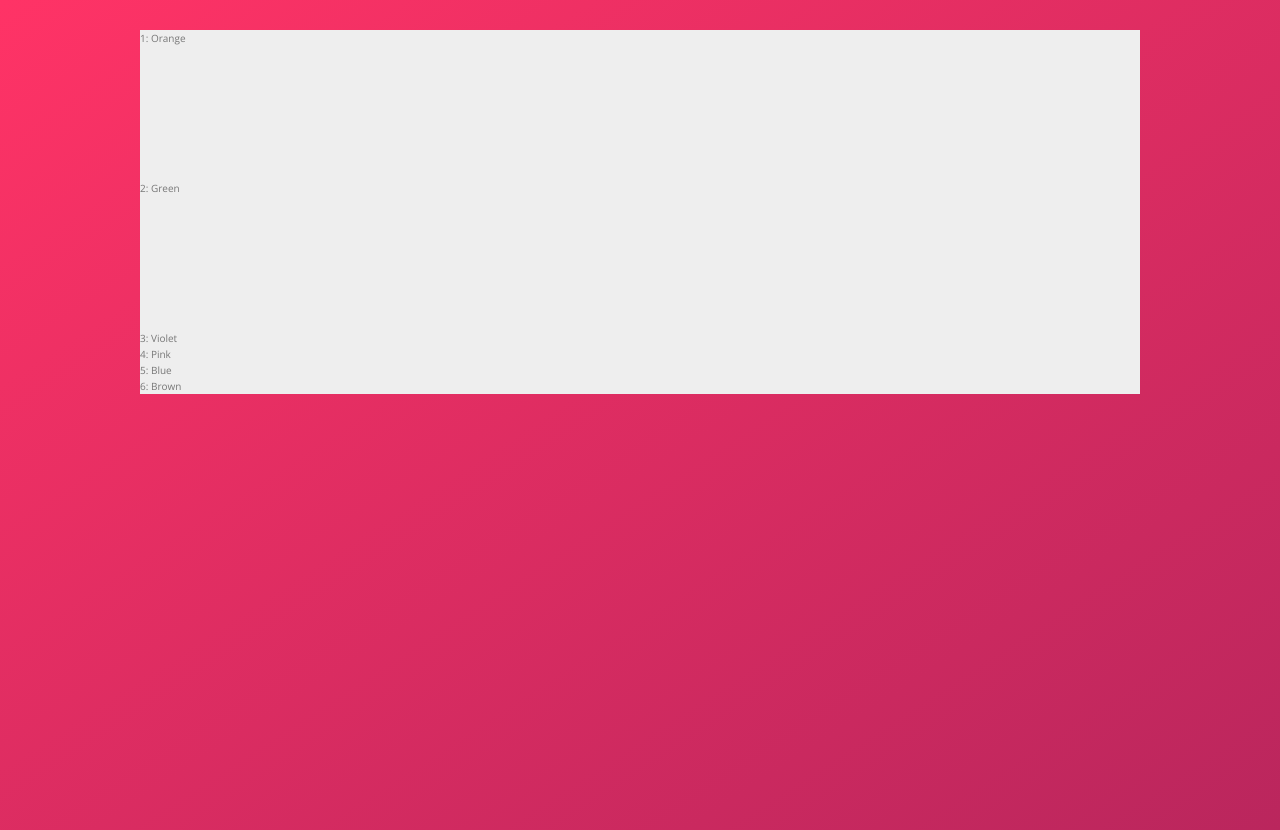
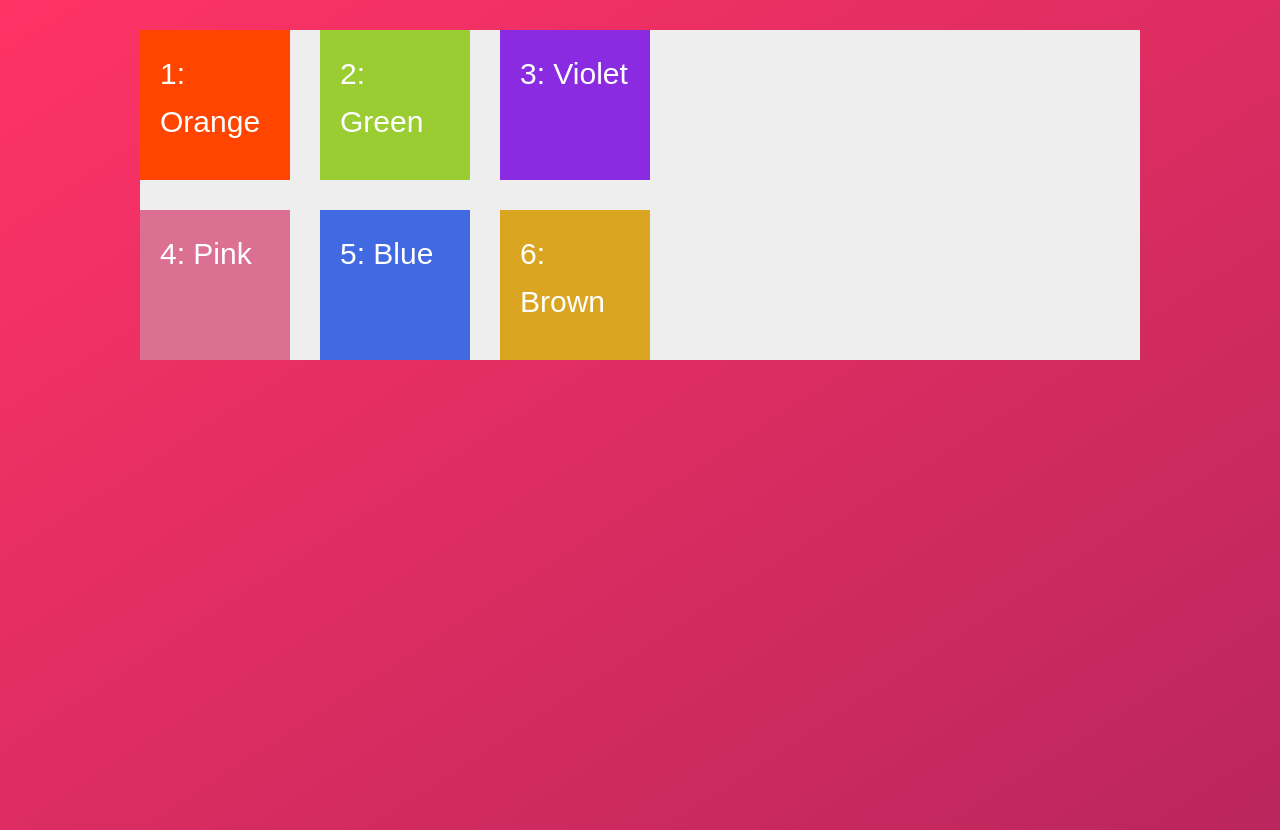
Before and after one commit to lawrencedovin/css-grid, a website: page index.html in a window 1280 px wide. Drawn offline with nearby package versions, Linux system fonts and the light colour scheme.

Commit message:
Initial layout of first grid

```diff
--- a/sass/_components.scss
+++ b/sass/_components.scss
@@ -5,4 +5,40 @@
 
     display: grid;
     grid-template-rows: 150px 150px;
+    grid-template-columns: 150px 150px 150px;
+
+    // grid-row-gap: 30px;
+    // grid-column-gap: 30px;
+    grid-gap: 30px;
 }
+
+.item {
+    padding: 20px;
+    font-size: 30px;
+    font-family: sans-serif;
+    color: white;
+
+    &--1 {
+        background-color: orangered;
+    }
+
+    &--2 {
+        background-color: yellowgreen;
+    }
+
+    &--3 {
+        background-color: blueviolet;
+    }
+
+    &--4 {
+        background-color: palevioletred;
+    }
+
+    &--5 {
+        background-color: royalblue;
+    }
+
+    &--6 {
+        background-color: goldenrod;
+    }
+}
```
Also changed, not shown: css/style.css.
